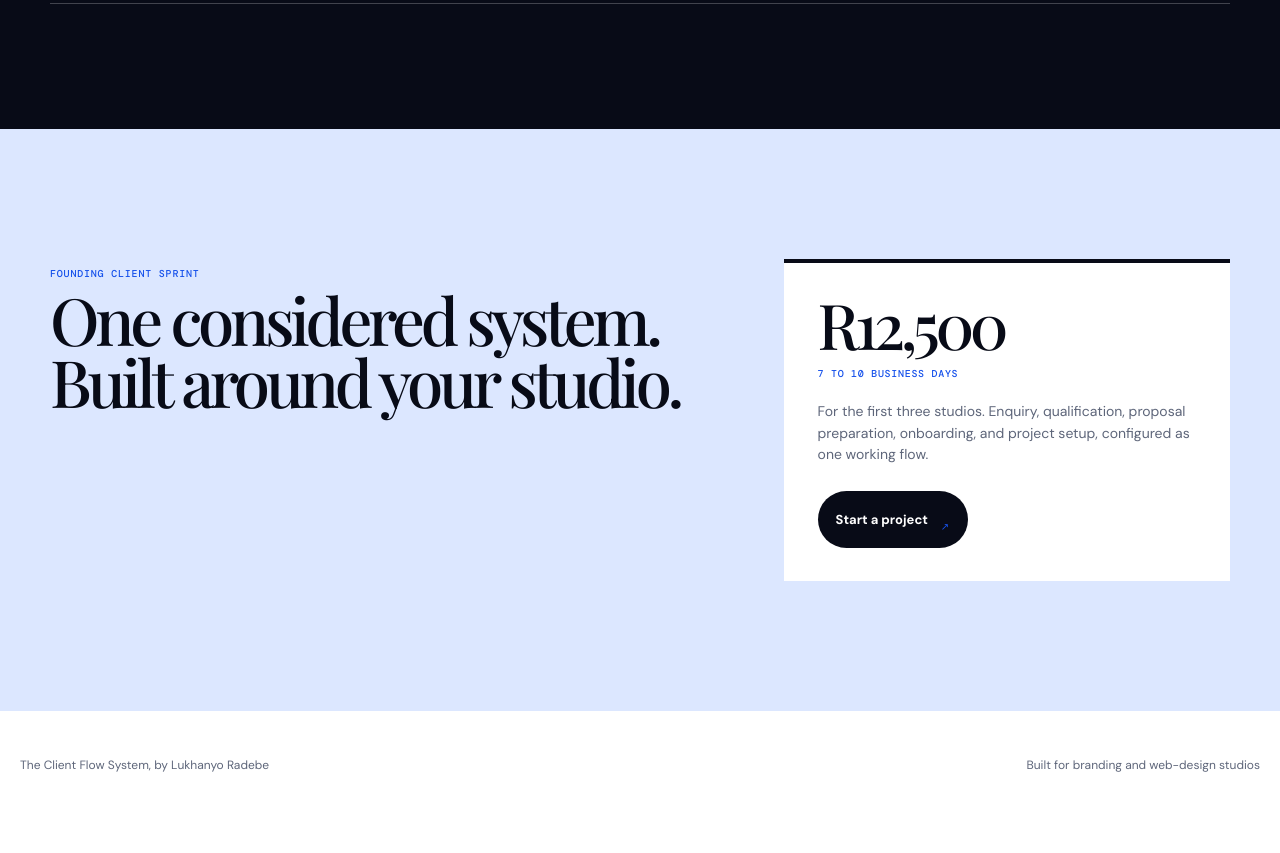
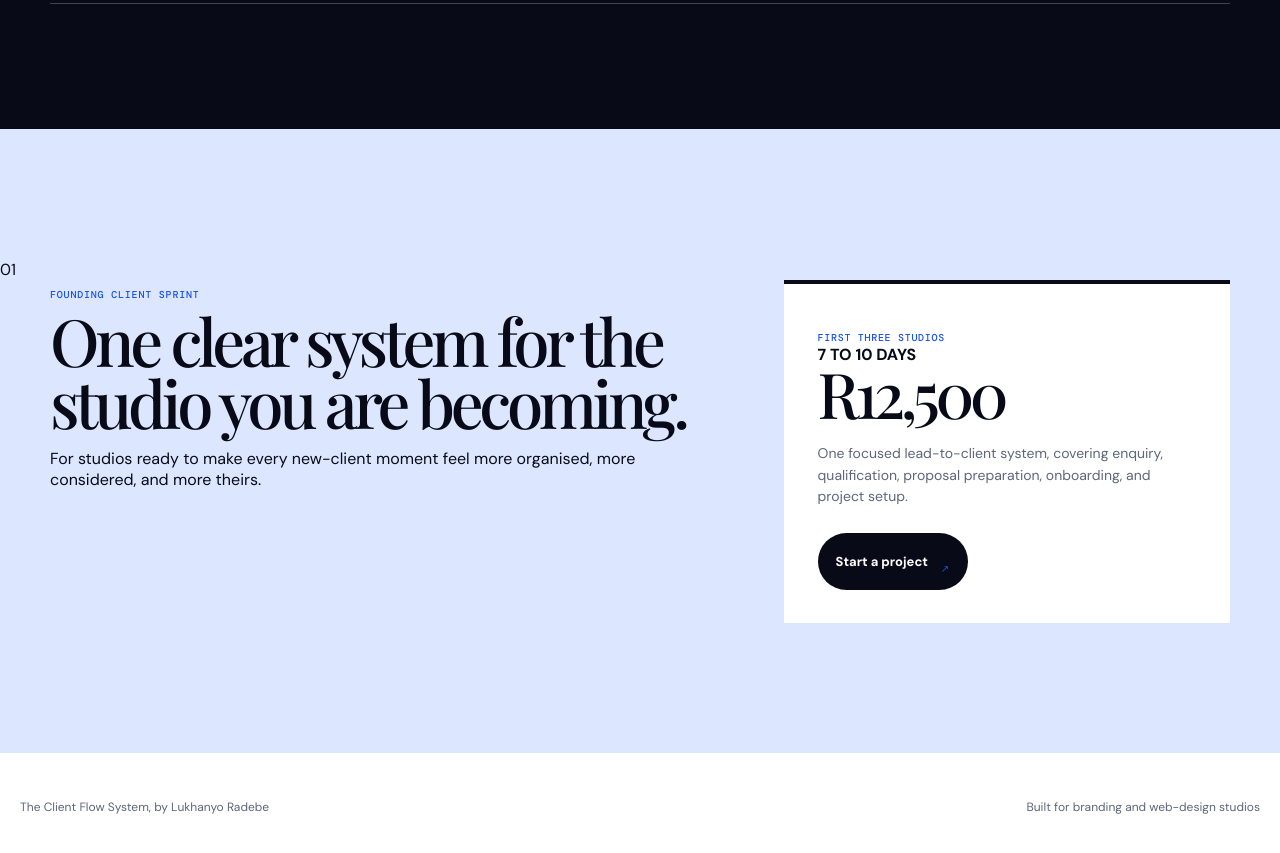
Before and after one commit to KH4NY0/client-flow-system, a Next.js app: page / in a window 1280 px wide. Shown: the part 1980-2833 px from the top of the page. Before the commit the page ends 2799 px from the top, so only its background shows below. Built offline with nearby package versions, Linux system fonts and the light colour scheme; a web font is replaced by a local one.

Commit message:
Redesign founding sprint and fix section target

```diff
--- a/app/page.tsx
+++ b/app/page.tsx
@@ -51,10 +51,17 @@ export default function Home() {
           </div>
         </section>
 
-        <section className="studio-sprint">
+        <section className="studio-sprint" id="sprint">
+          <div className="sprint-mark" aria-hidden="true">01</div>
           <div className="shell sprint-grid">
-            <div><p className="small-label">FOUNDING CLIENT SPRINT</p><h2>One considered system. Built around your studio.</h2></div>
-            <div className="sprint-info"><strong>R12,500</strong><span>7 to 10 business days</span><p>For the first three studios. Enquiry, qualification, proposal preparation, onboarding, and project setup, configured as one working flow.</p><Link href="/start-a-project" className="design-button dark">Start a project <span>↗</span></Link></div>
+            <div className="sprint-copy"><p className="small-label">FOUNDING CLIENT SPRINT</p><h2>One clear system for the studio you are becoming.</h2><p>For studios ready to make every new-client moment feel more organised, more considered, and more theirs.</p></div>
+            <div className="sprint-info">
+              <div className="sprint-topline"><span>FIRST THREE STUDIOS</span><b>7 TO 10 DAYS</b></div>
+              <strong>R12,500</strong>
+              <div className="sprint-divider" />
+              <p>One focused lead-to-client system, covering enquiry, qualification, proposal preparation, onboarding, and project setup.</p>
+              <Link href="/start-a-project" className="design-button dark">Start a project <span>↗</span></Link>
+            </div>
           </div>
         </section>
       </main>
```
